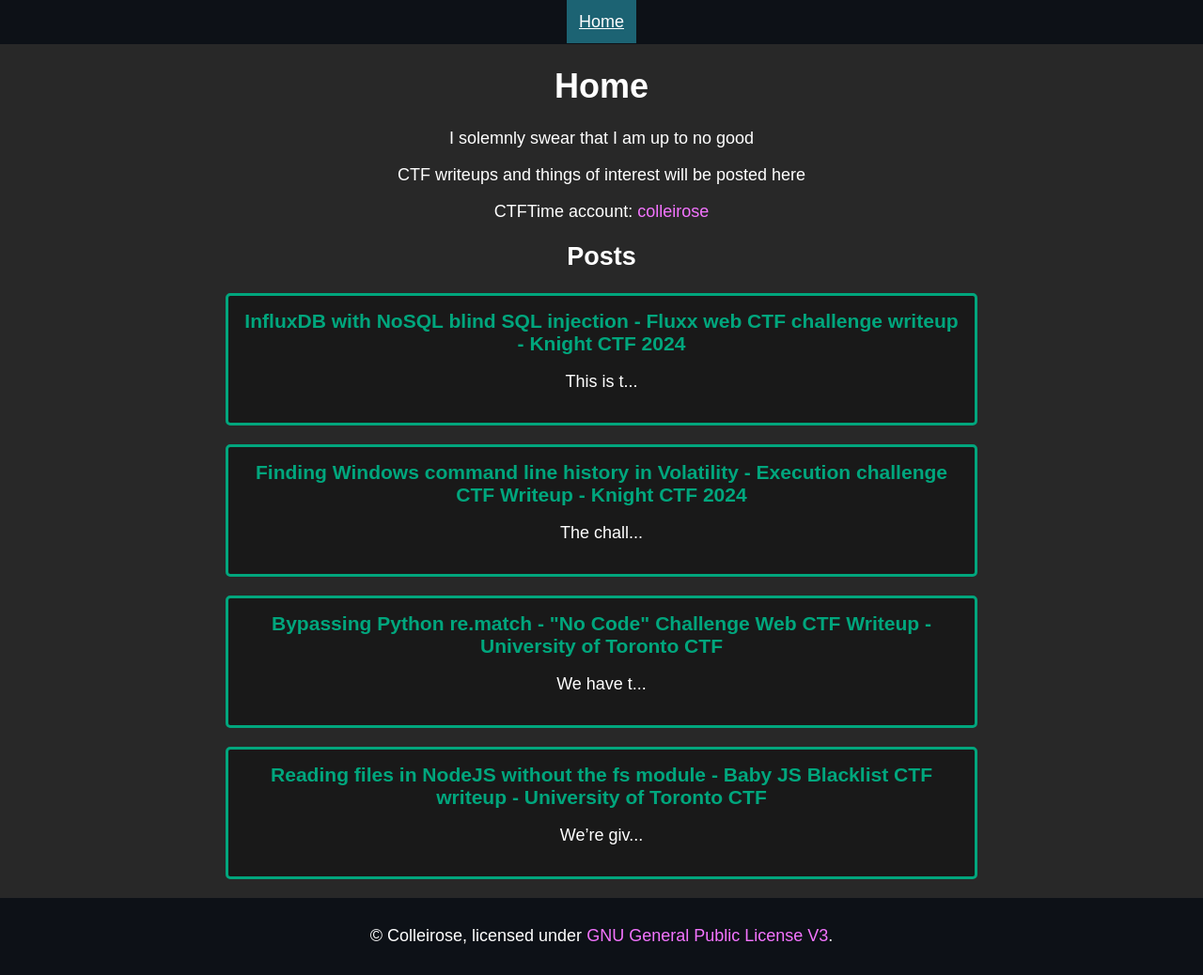
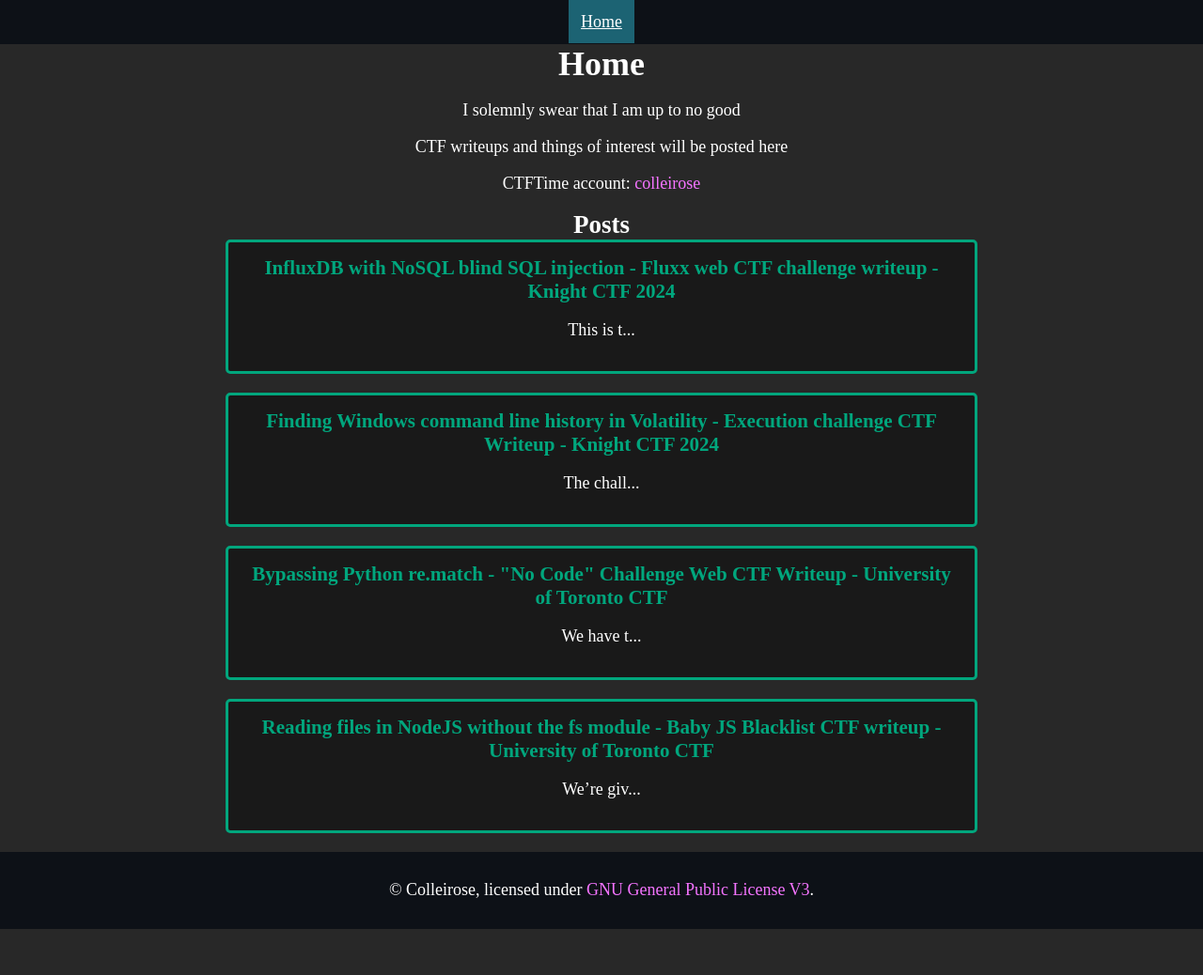
Before and after one commit to colleirose/colleirose.github.io, a Jekyll site: the page built from index.html, in a window 1280 px wide. Shown: the whole page at 94% size. Built offline with Jekyll 4.4.1, drawn with Linux system fonts in a browser that asks for light colours; after the commit the page ends 989 px from its top, so only the background shows below that.

Commit message:
Improve CSS

```diff
--- a/_layouts/default.html
+++ b/_layouts/default.html
@@ -14,7 +14,7 @@ layout: compress
       html,
       body {
           text-align: center;
-          font-family: Arial, Helvetica, sans-serif;
+          /*font-family: Arial, Helvetica, sans-serif;*/ /* done much better by /assets/css/style.css */
           background: #282828;
           color: white;
           line-height: unset;
@@ -31,6 +31,12 @@ layout: compress
           min-height: 100%;
           display: flex;
           flex-direction: column;
+      }
+
+      h1, h2, h3, h4, h5, h6 {
+        /* assets/css/style.css which is autogenerated by github pages from god knows what but contains useful code snippet highlighting code fucks with the margin on h1-h6 tags, this undoes that */
+        margin-top: unset;
+        margin-bottom: unset;
       }
 
       nav,
```
